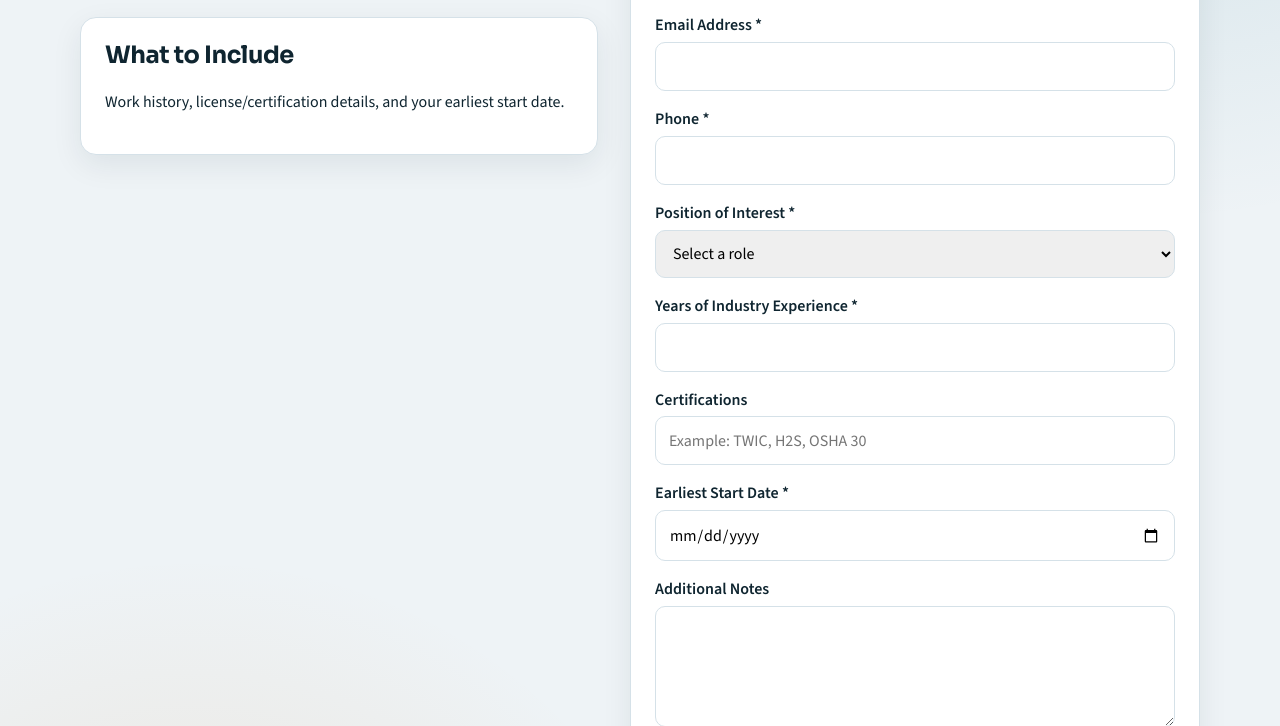
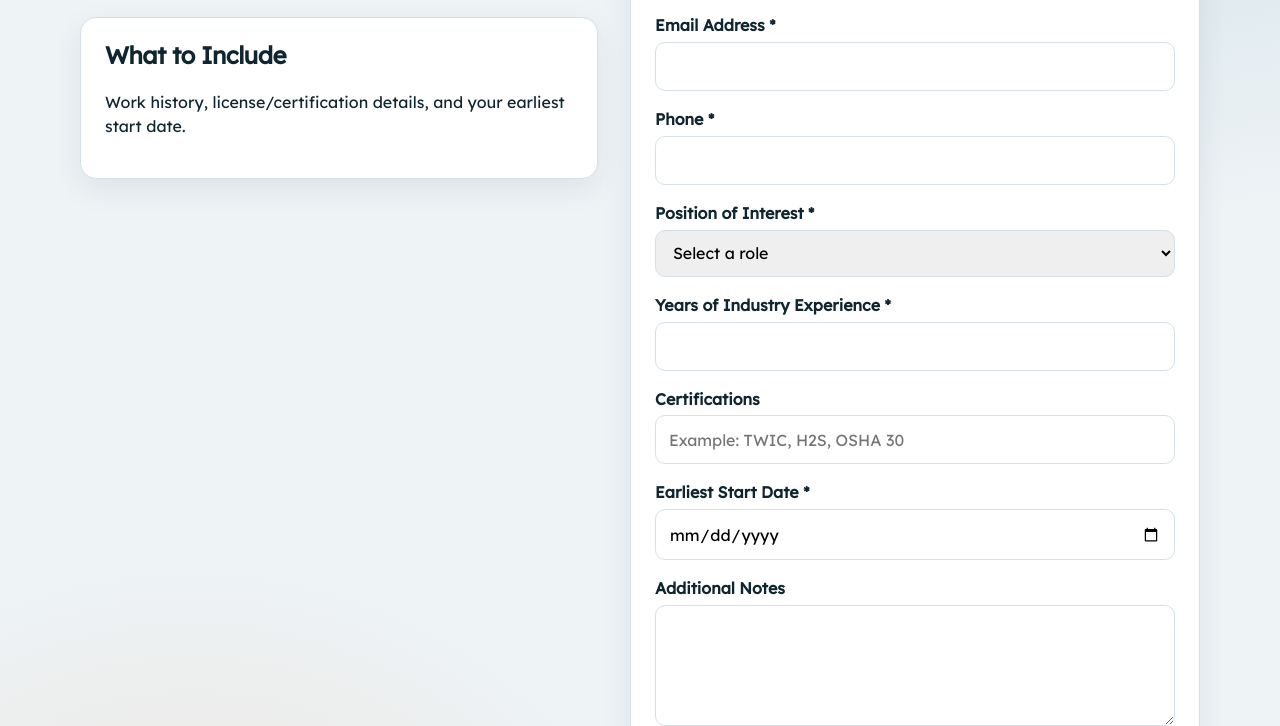
Before and after one commit to shaye104/frontieroilgasco, a website with bundled scripts: page application.html in a window 1280 px wide. Shown: the part 276-1002 px from the top of the page. Built offline with nearby package versions, Linux system fonts and the light colour scheme.

Commit message:
Apply Lexend typography and updated brand palette

```diff
--- a/WEBINFO.txt
+++ b/WEBINFO.txt
@@ -1,5 +1,5 @@
 WEBINFO - Frontier Oil & Gas Company
-Generated: 2026-02-19T02:03:19.974Z
+Generated: 2026-02-19T02:35:07.927Z
 
 PROJECT PURPOSE
 - Public-facing landing website for Frontier Oil & Gas Company.
--- a/application.html
+++ b/application.html
@@ -8,7 +8,7 @@
     <link rel="preconnect" href="https://fonts.googleapis.com" />
     <link rel="preconnect" href="https://fonts.gstatic.com" crossorigin />
     <link
-      href="https://fonts.googleapis.com/css2?family=Sora:wght@400;600;700&family=Source+Sans+3:wght@400;600;700&display=swap"
+      href="https://fonts.googleapis.com/css2?family=Lexend:wght;600;700&display=swap"
       rel="stylesheet"
     />
     <link rel="stylesheet" href="assets/css/tokens.css" />
--- a/assets/css/tokens.css
+++ b/assets/css/tokens.css
@@ -1,15 +1,15 @@
 :root {
-  --font-heading: "Sora", "Avenir Next", "Segoe UI", sans-serif;
-  --font-body: "Source Sans 3", "Trebuchet MS", sans-serif;
+  --font-heading: "Lexend", "Avenir Next", "Segoe UI", sans-serif;
+  --font-body: "Lexend", "Trebuchet MS", sans-serif;
 
   --color-bg: #eef3f6;
   --color-surface: #ffffff;
   --color-surface-soft: #f6fafb;
   --color-ink: #0f2530;
   --color-ink-soft: #3f5967;
-  --color-primary: #0a6a86;
-  --color-primary-strong: #084f67;
-  --color-secondary: #d07a20;
+  --color-primary: #1155cc;
+  --color-primary-strong: #3c78d8;
+  --color-secondary: #6d9eeb;
   --color-border: #d5e1e8;
   --color-success: #167e62;
   --color-danger: #b43f3f;
```
Also changed, not shown: index.html (+1 -1 lines), intranet.html (+1 -1 lines).
